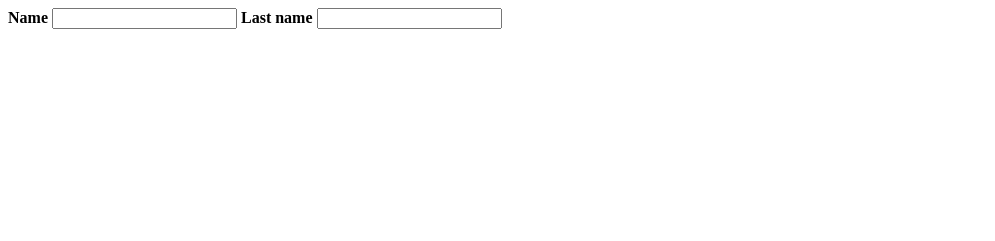
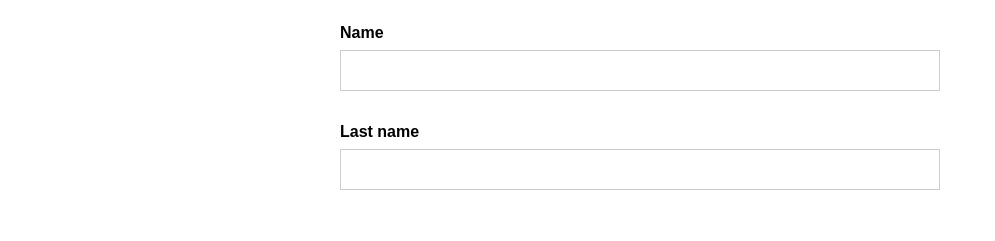
Before and after one commit to ManuelGarciaGallego/lemoncode-bootcamp-javascript-continuo-modulo-1, a plain HTML site: page laboratory/index.html in a window 1280 px wide. Shown: the whole page, without its empty margins (0-995 px from the left). Drawn offline with Linux system fonts and the light colour scheme.

Commit message:
site.css

```diff
--- /dev/null
+++ b/laboratory/css/site.css
@@ -0,0 +1,21 @@
+body {
+  font-family: Arial, Helvetica, sans-serif;
+}
+
+.container {
+  margin: auto;
+  width: 50%;
+}
+
+.data {
+  padding: 16px;
+}
+
+input {
+  width: 100%;
+  padding: 12px 20px;
+  margin: 8px 0 32px 0;
+  display: inline-block;
+  border: 1px solid #ccc;
+  box-sizing: border-box;
+}
--- a/laboratory/index.html
+++ b/laboratory/index.html
@@ -5,6 +5,7 @@
     <meta http-equiv="X-UA-Compatible" content="IE=edge" />
     <meta name="viewport" content="width=device-width, initial-scale=1.0" />
     <title>Datos de usuario</title>
+    <link rel="stylesheet" href="./css/site.css" />
   </head>
   <body>
     <div class="container">
```
